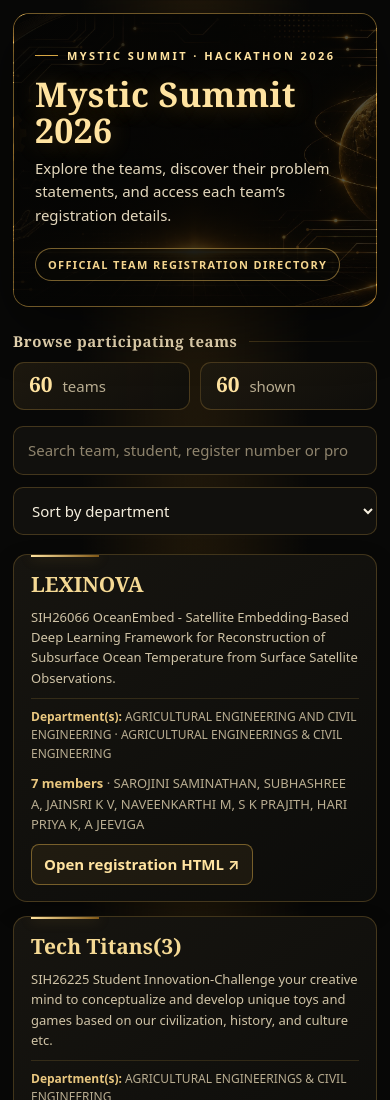
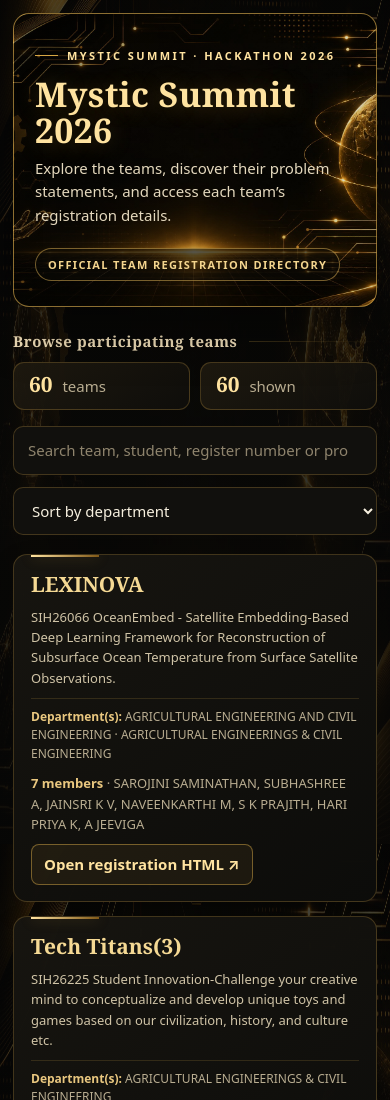
Before and after one commit to Karnesh-Raja/Mystic-Summit-Registration, a plain HTML site: page index.html in a window 390 px wide. Shown: the top 1100 px of the page. Drawn offline with Linux system fonts and the light colour scheme.

Commit message:
Update background styles and header dimensions

```diff
--- a/index.html
+++ b/index.html
@@ -12,21 +12,25 @@
 html{min-height:100%;background:var(--bg)}
 body{
   min-height:100vh;margin:0;padding:clamp(14px,3vw,34px);
-  background:radial-gradient(ellipse at 50% -15%,rgba(157,105,24,.19),transparent 43%),
-             radial-gradient(ellipse at 100% 70%,rgba(92,61,14,.12),transparent 35%),var(--bg);
+  /* Subtle full-page artwork; cards remain dark for readability. */
+  background:
+    linear-gradient(180deg,rgba(8,8,7,.70) 0%,rgba(8,8,7,.82) 52%,rgba(8,8,7,.91) 100%),
+    url("./mystic-summit-gold-tech.jpg") center top / cover fixed no-repeat,
+    var(--bg);
   color:var(--ink);font:15px/1.55 system-ui,-apple-system,"Segoe UI",sans-serif;
 }
 main{max-width:1220px;margin:auto}
 header.hero{
-  position:relative;isolation:isolate;overflow:hidden;min-height:265px;
+  position:relative;overflow:hidden;min-height:320px;
   display:flex;align-items:center;margin:0 0 25px;padding:clamp(26px,5vw,58px);
-  border:1px solid rgba(222,174,78,.48);border-radius:22px;
-  background:#090806 url("mystic-summit-gold-tech.jpg") center 48%/cover no-repeat;
-  box-shadow:0 18px 55px rgba(0,0,0,.45),inset 0 0 50px rgba(0,0,0,.35);
+  border:1px solid rgba(222,174,78,.62);border-radius:22px;
+  /* Layer the dark tint directly over the image, so it is reliably visible. */
+  background:
+    linear-gradient(90deg,rgba(5,5,4,.50) 0%,rgba(5,5,4,.24) 52%,rgba(5,5,4,.12) 100%),
+    url("./mystic-summit-gold-tech.jpg") center 48% / cover no-repeat,
+    #090806;
+  box-shadow:0 18px 55px rgba(0,0,0,.45),inset 0 0 30px rgba(0,0,0,.18);
 }
-header.hero:before{content:"";position:absolute;z-index:-1;inset:0;
-  background:linear-gradient(90deg,rgba(5,5,4,.9) 0%,rgba(5,5,4,.78) 40%,rgba(5,5,4,.35) 100%),
-             linear-gradient(0deg,rgba(5,5,4,.38),transparent 55%)}
 .hero-copy{max-width:760px}
 .kicker{display:inline-flex;align-items:center;gap:9px;margin:0 0 12px;color:var(--gold-light);
   font-size:11px;font-weight:800;letter-spacing:.22em;text-transform:uppercase}
@@ -69,8 +73,7 @@ select{cursor:pointer}
 .empty{grid-column:1/-1;padding:34px;text-align:center;color:var(--mute);border:1px dashed var(--line);
   border-radius:13px;background:rgba(17,16,13,.85)}
 footer{padding:25px 0 6px;text-align:center;color:#80765f;font-size:11px;letter-spacing:.08em}
-@media(max-width:620px){body{padding:13px}header.hero{min-height:235px;padding:25px 21px;border-radius:16px;background-position:center}
-  header.hero:before{background:linear-gradient(90deg,rgba(5,5,4,.91),rgba(5,5,4,.65))}
+@media(max-width:620px){body{padding:13px}header.hero{min-height:250px;padding:25px 21px;border-radius:16px;background-position:center 48%}
   .controls{grid-template-columns:1fr}.stat{flex:1;min-width:0}.grid{grid-template-columns:1fr}}
 @media(prefers-reduced-motion:reduce){*,*:before,*:after{transition:none!important;scroll-behavior:auto!important}}
 </style></head><body><main>
```
